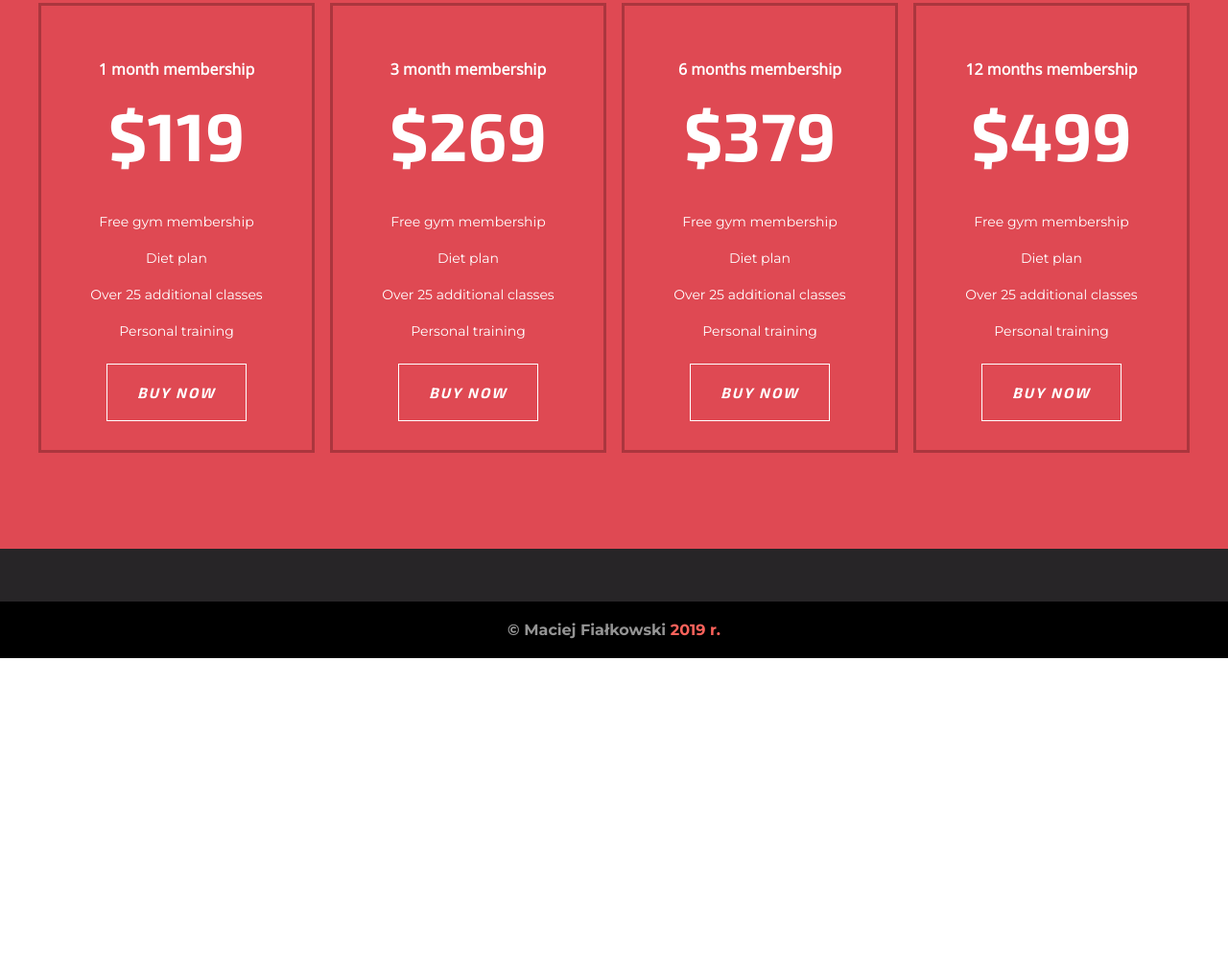
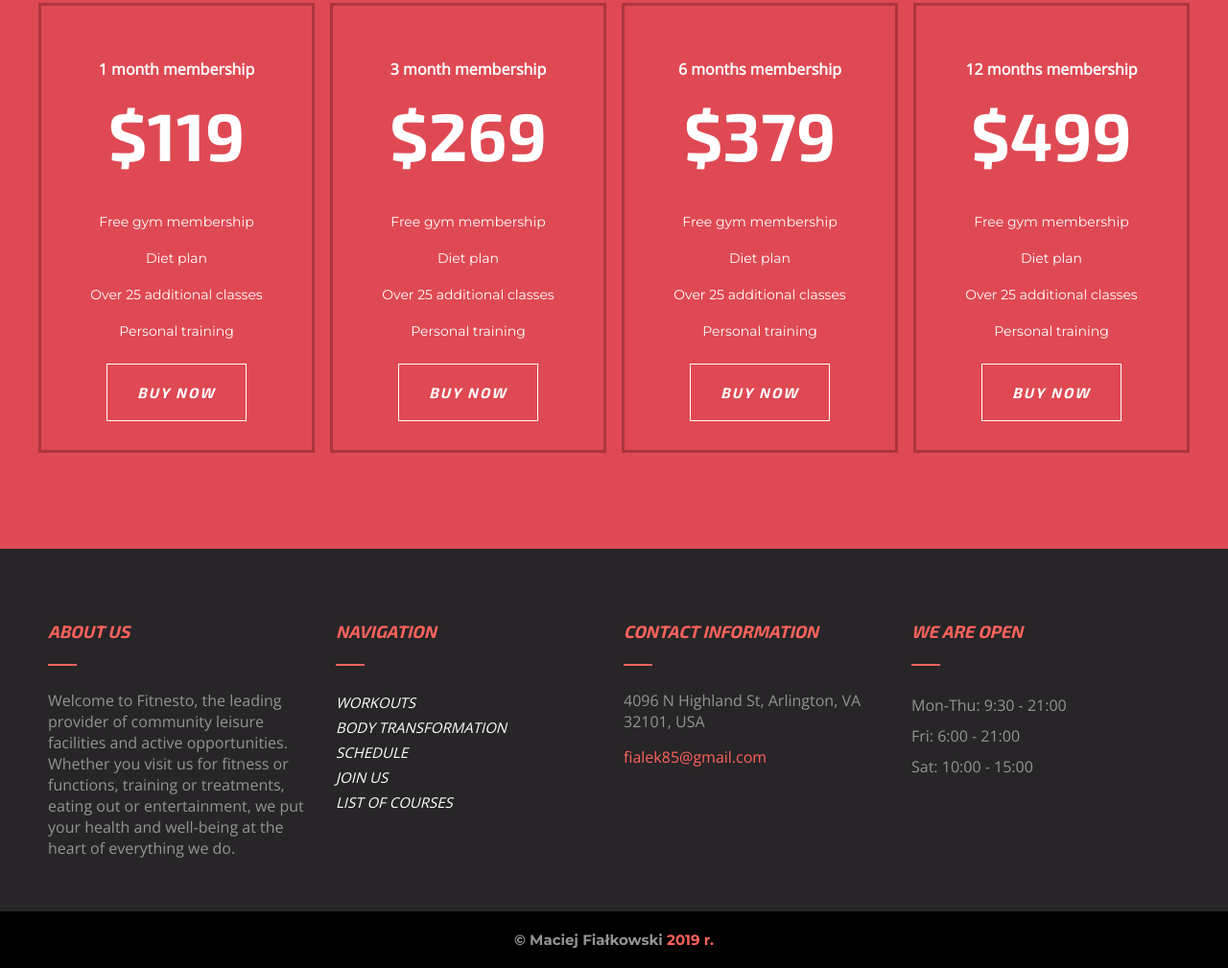
Before and after one commit to Maciejf85/Fitness-site, a website: page index.html in a window 1280 px wide. Shown: the part 5202-6211 px from the top of the page at 96% size. Before the commit the page ends 5888 px from the top, so only its background shows below. Drawn offline with nearby package versions, Linux system fonts and the light colour scheme.

Commit message:
footer done

```diff
--- a/index.html
+++ b/index.html
@@ -41,7 +41,7 @@
     </div>
     <!-- 1. Section Workout -->
     <div class="container">
-      <section class="workouts">
+      <section class="workouts" id="workouts">
         <div class="workouts__title">
           <h2>workouts</h2>
           <p>Our exclusive training session just for you. Create your style</p>
@@ -144,7 +144,7 @@
     </div>
 
     <!-- 2. Section Transformation-->
-    <section class="transformation">
+    <section class="transformation" id="transformation">
       <div class="element">
         <div class="element__header">Revolutionize your body and soul!</div>
         <div class="element__title">body transformation</div>
@@ -209,7 +209,7 @@
     </section>
 
     <!-- 3. Section Schedule -->
-    <section class="schedule">
+    <section class="schedule" id="schedule">
       <div class="container">
         <div class="schedule__title">
           <h2>class timing schedule</h2>
@@ -294,7 +294,7 @@
       </div>
     </section>
 
-    <section class="ourTeam">
+    <section class="ourTeam" id="joinUs">
       <div class="container">
         <div class="ourTeam__title">
           <h2>our team</h2>
@@ -368,11 +368,11 @@
       </div>
     </section>
     <!-- 6. Section Price -->
-    <section class="priceList">
+    <section class="priceList" id="courses">
       <div class="container">
         <div class="priceList__title">
           <h2>
-            our price list of couses
+            our price list of courses
           </h2>
           <p>
             Cheapest Price List
@@ -440,7 +440,66 @@
     </section>
     <footer class="footer">
       <div class="footer__top">
-        <div class="container"></div>
+        <div class="container">
+          <!-- footer item -->
+          <div class="item">
+            <div class="item__title">
+              <h2>about us</h2>
+            </div>
+            <div class="item__desc">
+              <p>
+                Welcome to Fitnesto, the leading provider of community leisure
+                facilities and active opportunities. Whether you visit us for
+                fitness or functions, training or treatments, eating out or
+                entertainment, we put your health and well-being at the heart of
+                everything we do.
+              </p>
+            </div>
+          </div>
+
+          <!-- footer item -->
+          <div class="item">
+            <div class="item__title">
+              <h2>navigation</h2>
+            </div>
+            <div class="item__desc">
+              <ul class="navigation">
+                <li><a href="#workouts">workouts</a></li>
+                <li><a href="#transformation">body transformation</a></li>
+                <li><a href="#schedule">schedule</a></li>
+                <li><a href="#joinUs">join us</a></li>
+                <li><a href="#courses">list of courses</a></li>
+              </ul>
+            </div>
+          </div>
+          <!-- footer item -->
+          <div class="item">
+            <div class="item__title">
+              <h2>contact information</h2>
+            </div>
+            <div class="item__desc">
+              <p>
+                4096 N Highland St, Arlington, VA 32101, USA
+              </p>
+              <a class="mail" href="mailto:fialek85@gmail.com"
+                >fialek85@gmail.com</a
+              >
+            </div>
+          </div>
+          <!-- footer item -->
+          <div class="item">
+            <div class="item__title">
+              <h2>we are open</h2>
+            </div>
+            <div class="item__desc">
+              <ul class="hours">
+                <li>Mon-Thu: 9:30 - 21:00</li>
+                <li>Fri: 6:00 - 21:00</li>
+                <li>Sat: 10:00 - 15:00</li>
+              </ul>
+            </div>
+          </div>
+        </div>
       </div>
       <div class="footer__bottom">
         <div class="container">
--- a/src/scss/sections/_footer.scss
+++ b/src/scss/sections/_footer.scss
@@ -1,13 +1,83 @@
 .footer {
   &__top {
     background: $color-dark-grey;
-    padding-top: 55px;
+    padding: 35px 0;
+    .container {
+      display: flex;
+      justify-content: space-around;
+    }
+    .item {
+      width: 25%;
+      //   border: 1px solid red;
+      padding: 10px;
+      &__title {
+        h2 {
+          font-weight: 700;
+          font-style: italic;
+          font-family: $exo;
+          font-size: 1.8rem;
+          color: $color-primary;
+          text-align: left;
+          position: relative;
+          padding: 30px 0;
+          text-transform: uppercase;
+          &::after {
+            content: "";
+            position: absolute;
+            bottom: 5px;
+            width: 30px;
+            height: 2px;
+            background: $color-primary;
+            display: block;
+          }
+        }
+      }
+      &__desc {
+        color: $color-light-grey;
+        font-family: $open-sans;
+        font-size: 1.6rem;
+        padding: 10px 0;
+        margin-top: 10px;
+
+        .navigation {
+          list-style: none;
+          padding: 0;
+          text-transform: uppercase;
+          color: white;
+          font-weight: 400;
+          font-size: 1.5rem;
+          font-style: italic;
+          li {
+            transition: 0.3s;
+            padding: 3px 0;
+            &:hover {
+              color: $color-primary;
+            }
+          }
+        }
+        p {
+          line-height: 2.2rem;
+        }
+        .mail {
+          display: block;
+          color: $color-primary;
+          margin: 15px 0;
+        }
+        .hours {
+          list-style: none;
+          padding: 0;
+          li {
+            padding: 5px 0;
+          }
+        }
+      }
+    }
   }
   &__bottom {
     background: #000;
     color: $color-light-grey;
     padding: 20px 0;
-    font-size: 1.6rem;
+    font-size: 1.5rem;
     text-align: center;
     font-weight: 700;
     span {
--- a/src/scss/sections/_priceList.scss
+++ b/src/scss/sections/_priceList.scss
@@ -21,7 +21,7 @@
       padding: 55px 0 15px 0;
       margin: 35px 0 100px 0;
       border: 3px solid $color-fourth;
-
+      transition: 0.3s;
       &:hover {
         background: $color-fourth;
         cursor: pointer;
```
Also changed, not shown: dist/css/main.css.
